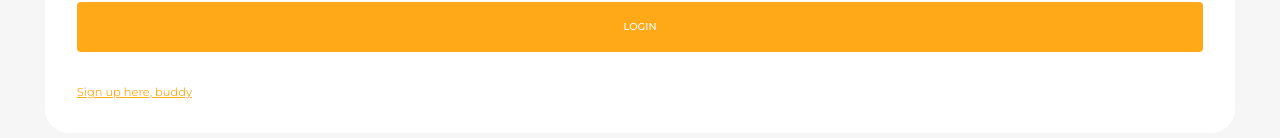
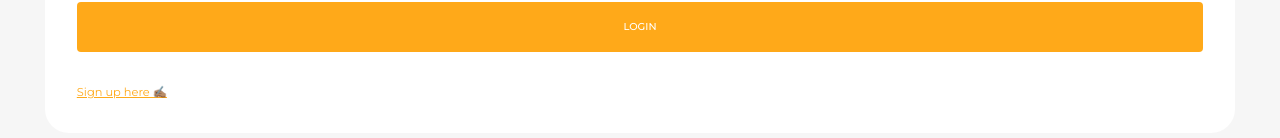
Before and after one commit to akamateus/MyCelery, a React (Create React App) app in the folder client/: page / in a window 1280 px wide. Shown: the part 348-486 px from the top of the page. Built offline with nearby package versions, Linux system fonts and the light colour scheme.

Commit message:
added celery icon, fixed navbar and eeror with data base

```diff
--- a/client/src/scenes/loginPage/Form.jsx
+++ b/client/src/scenes/loginPage/Form.jsx
@@ -263,7 +263,7 @@ const Form = () => {
                 },
               }}
             >
-              {isLogin ? "Sign up here, buddy" : "Login here, buddy"}
+              {isLogin ? "Sign up here ✍🏽" : "Login here ✅"}
             </Typography>
           </Box>
         </form>
```
